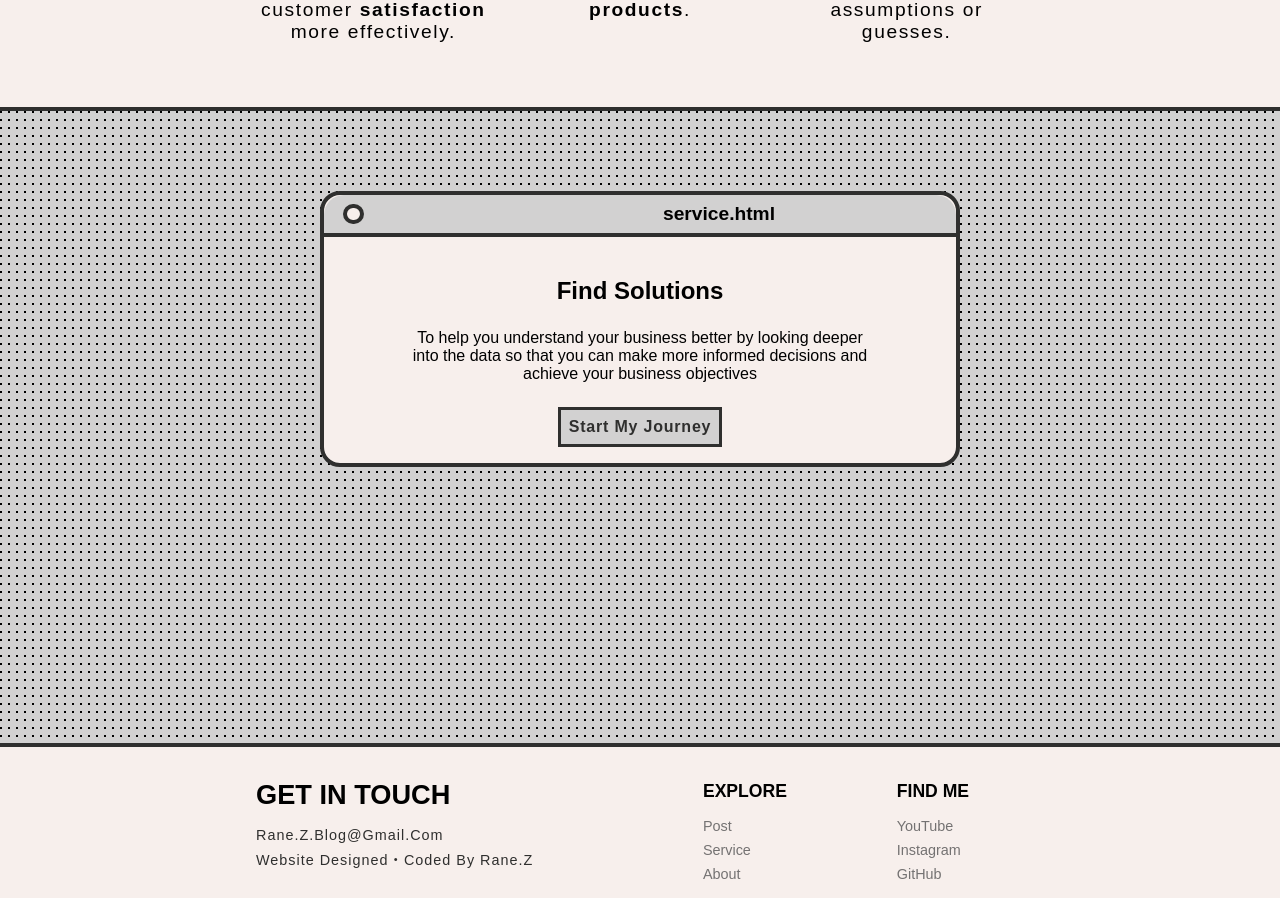
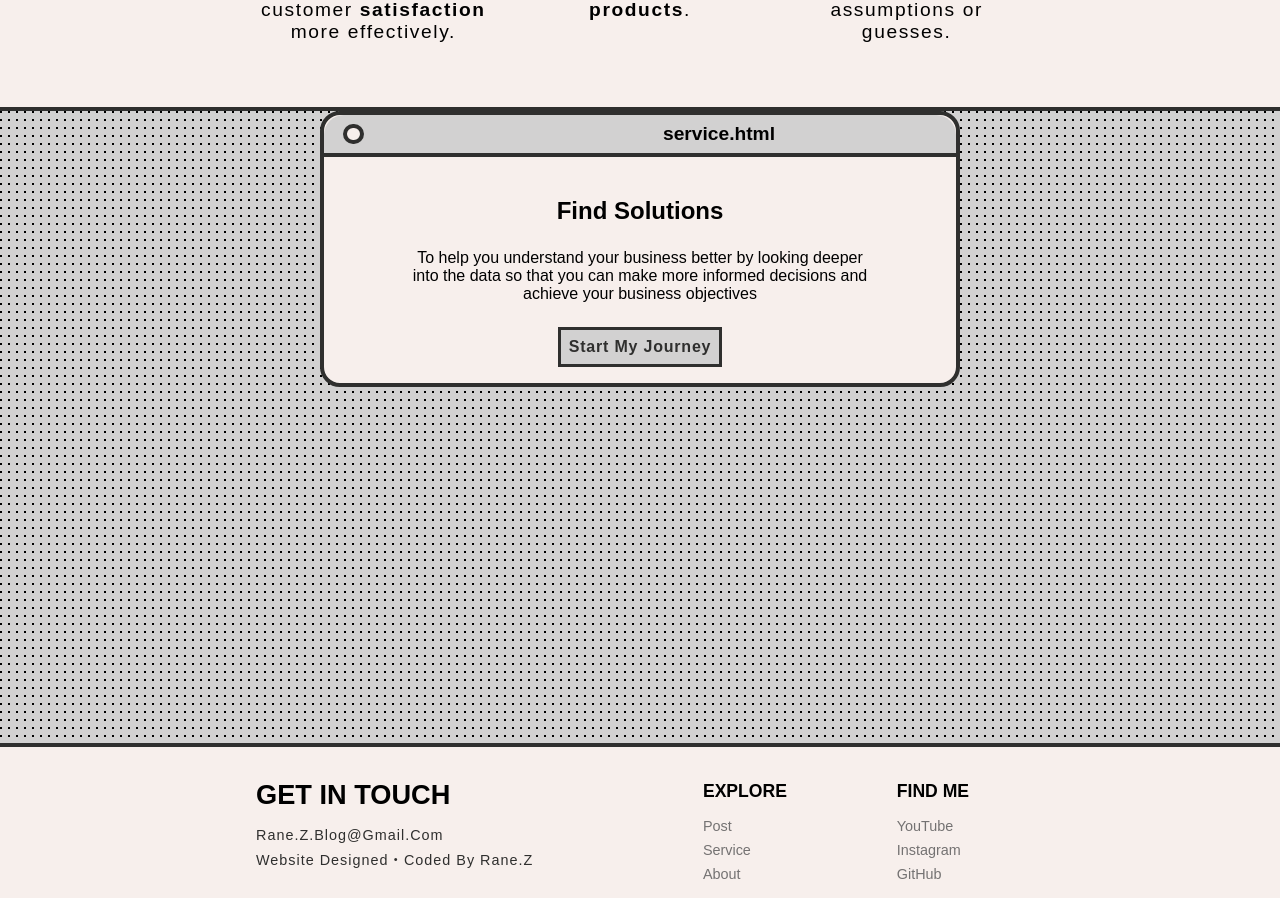
Before and after one commit to kisaragiRY/Rane-Blog, a React (Create React App) app: page /service in a window 1280 px wide. Shown: the part 809-1707 px from the top of the page. Built offline with nearby package versions, Linux system fonts and the light colour scheme; a web font is replaced by a local one.

Commit message:
modified the padding #1

```diff
--- a/src/Pages/About/about.css
+++ b/src/Pages/About/about.css
@@ -2,10 +2,11 @@
   border-bottom: 4px solid var(--color-text);
   background-color: var(--color-grey);
   background-image: url("/src/Assets/Dots\ 8px.png");
+  padding: 8rem 0;
 }
 .about-window{
   width: 80%;
-  margin: 5rem auto;
+  margin: auto;
   border: 4px solid var(--color-text);
   background-color: var(--color-bg);
 }
```
